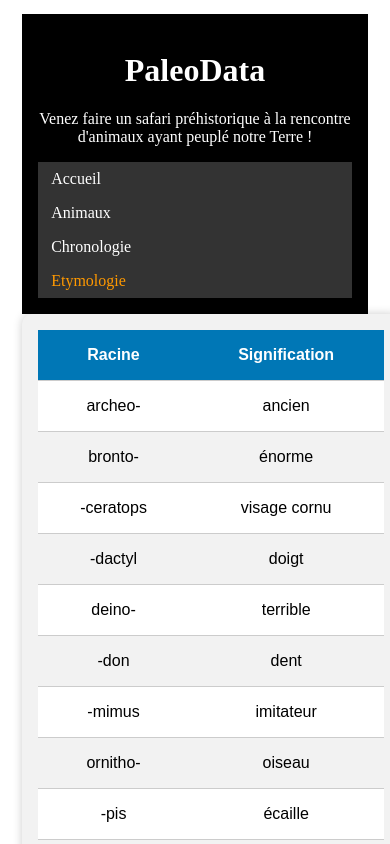
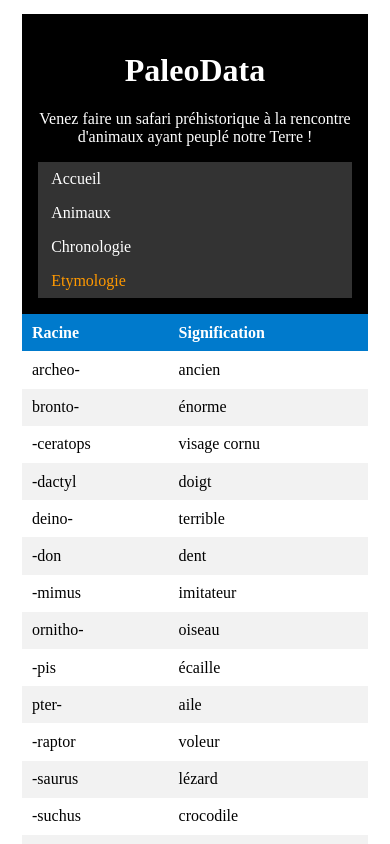
Before and after one commit to Ld-monkey/PaleoData, a React (Vite) app: page /#/liste-etymologique in a window 390 px wide. Shown: the top 844 px of the page. Built offline with nearby package versions, Linux system fonts and the light colour scheme.

Commit message:
SCSS du composant EtymoPage

```diff
--- a/package.json
+++ b/package.json
@@ -4,7 +4,7 @@
   "version": "0.0.0",
   "type": "module",
   "scripts": {
-    "dev": "vite",
+    "dev": "vite --debug",
     "build": "vite build",
     "lint": "eslint . --ext js,jsx --report-unused-disable-directives --max-warnings 0",
     "preview": "vite preview"
@@ -29,6 +29,6 @@
     "eslint-plugin-react-hooks": "^4.6.0",
     "eslint-plugin-react-refresh": "^0.4.3",
     "prettier": "^3.0.3",
-    "vite": "^4.4.5"
+    "vite ": "^4.4.5"
   }
 }
--- a/src/components/EtymoPage/EtymoPage.scss
+++ b/src/components/EtymoPage/EtymoPage.scss
@@ -1,51 +1,43 @@
 .etymology-table {
-  font-family: Arial, sans-serif;
-  width: 100%;
-  overflow-x: auto;
-  background-color: #f2f2f2;
-  padding: 1rem;
-  border-radius: 10px;
-  box-shadow: 0 0 10px rgba(0, 0, 0, 0.2);
-
   table {
     width: 100%;
     border-collapse: collapse;
-    background-color: #fff;
-    border-radius: 10px;
 
     th,
     td {
       padding: 1rem;
-      text-align: center;
-      font-size: 1rem;
-      border-bottom: 1px solid #ccc;
+      text-align: left;
     }
 
     th {
-      background-color: #0077b6;
+      background-color: #007acc;
       color: #fff;
-      font-weight: bold;
     }
 
     tr:nth-child(even) {
       background-color: #f2f2f2;
     }
 
-    tr:hover {
-      background-color: #cce5ff;
-    }
-  }
+    tr:nth-child(odd) {
+      background-color: #fff;
     }
 
-@media (max-width: 768px) {
-  .etymology-table {
-    font-size: 0.9rem;
-  }
+    @media screen and (max-width: 768px) {
+      font-size: 1.2rem;
 
-  table {
       th,
       td {
         padding: 0.8rem;
       }
     }
+
+    @media screen and (max-width: 480px) {
+      font-size: 1rem;
+
+      th,
+      td {
+        padding: 0.6rem;
       }
+    }
+  }
+}
```
Lines whose indentation alone changed are shown as unchanged.
